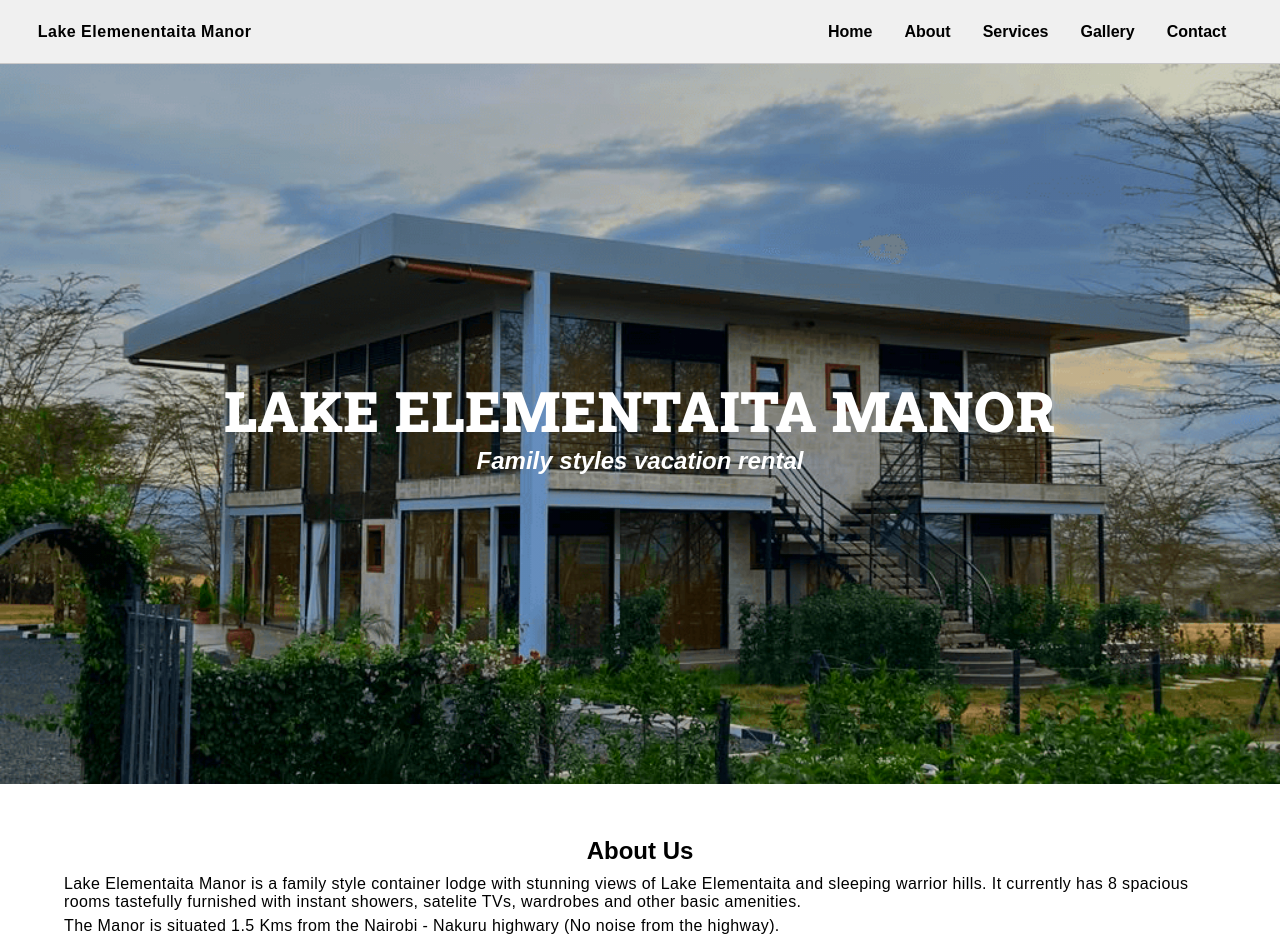
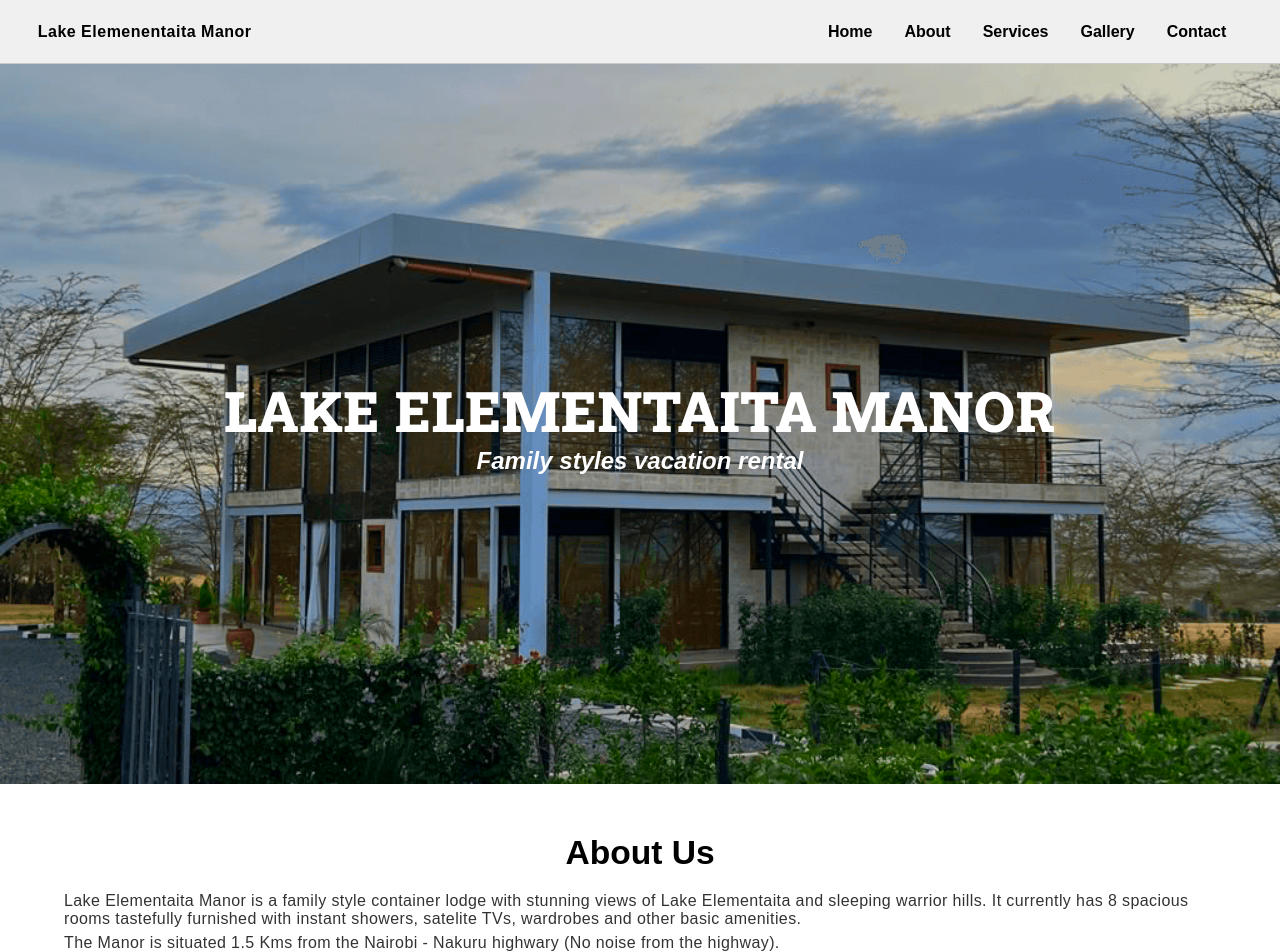
Before and after one commit to Mosaremothomas/Lake-Elementaita, a React (Vite) app in the folder front_end/: page / in a window 1280 px wide. Shown: the top 952 px of the page. Built offline with nearby package versions, Linux system fonts and the light colour scheme.

Commit message:
updated the styles for the about section

```diff
--- a/front_end/src/containers/Homepage/About/about.css
+++ b/front_end/src/containers/Homepage/About/about.css
@@ -8,13 +8,15 @@
 .About .about_content p {
   margin: 6px 0px;
   letter-spacing: 0.4px;
+  opacity: 0.8;
 }
 
 @media screen and (width >= 726px) {
   .About {
-    padding: 5px 5% 10px;
+    padding: 30px 5% 0px;
   }
   .About h1 {
-    margin: 2em 0px 10px;
+    margin: 0.6em 0px;
+    font-size: 2.1em;
   }
 }/*# sourceMappingURL=about.css.map */
--- a/front_end/src/containers/Homepage/About/about.scss
+++ b/front_end/src/containers/Homepage/About/about.scss
@@ -8,15 +8,17 @@
         p{
             margin: 6px 0px;
             letter-spacing: 0.4px;
+            opacity: .8;
         }
     }
 }
 
 @media screen and (width >= 726px){
     .About{
-        padding: 5px 5% 10px;
+        padding: 30px 5% 0px;
         h1{
-            margin: 2em 0px 10px;
+            margin: 0.6em 0px;
+            font-size: 2.1em;
         }
     }
 }
```
Also changed, not shown: 1 other file (tests, documents, lock files or other folders).
